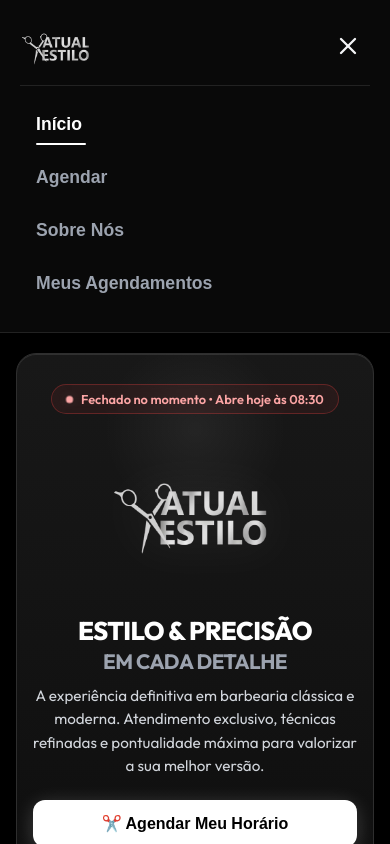
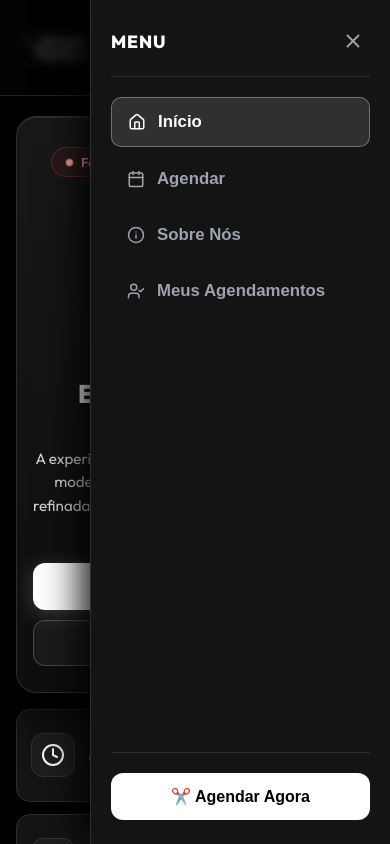
Before and after one commit to SchaideNunes/AtualStylus_react, a React (Vite) app: page / in a window 390 px wide. Both pictures are taken after a click on the button 348 px from the left and 47 px from the top of the page. Shown: the top 844 px of the page. Built offline with nearby package versions, Linux system fonts and the light colour scheme.

Commit message:
feat(navbar): add animated hamburger icon and right slide-in mobile drawer

```diff
--- a/src/components/Navbar.jsx
+++ b/src/components/Navbar.jsx
@@ -1,8 +1,25 @@
-import React, { useState } from 'react';
-import { Menu, X } from 'lucide-react';
+import React, { useState, useEffect } from 'react';
+import { Menu, X, Calendar, UserCheck, Home, Info } from 'lucide-react';
 
 export function Navbar({ paginaAtiva, onNavegar }) {
   const [menuAberto, setMenuAberto] = useState(false);
+
+  // Fecha o menu ao pressionar Escape ou redimensionar para desktop
+  useEffect(() => {
+    const handleKeyDown = (e) => {
+      if (e.key === 'Escape') setMenuAberto(false);
+    };
+    const handleResize = () => {
+      if (window.innerWidth >= 768) setMenuAberto(false);
+    };
+
+    window.addEventListener('keydown', handleKeyDown);
+    window.addEventListener('resize', handleResize);
+    return () => {
+      window.removeEventListener('keydown', handleKeyDown);
+      window.removeEventListener('resize', handleResize);
+    };
+  }, []);
 
   const handleNavegar = (pagina) => {
     onNavegar(pagina);
@@ -22,14 +39,19 @@
             />
           </div>
 
+          {/* Botão Hamburger com Animação */}
           <button
-            className="botao-menu-mobile"
+            className={`botao-menu-mobile ${menuAberto ? 'aberto' : ''}`}
             onClick={() => setMenuAberto(!menuAberto)}
             aria-label="Abrir Menu"
+            aria-expanded={menuAberto}
           >
-            {menuAberto ? <X size={28} /> : <Menu size={28} />}
+            <span className="hamburger-linha linha-1" />
+            <span className="hamburger-linha linha-2" />
+            <span className="hamburger-linha linha-3" />
           </button>
 
+          {/* Menu Desktop */}
           <nav className="menu-desktop">
             <button
               onClick={() => handleNavegar('inicio')}
@@ -57,36 +79,75 @@
             </button>
           </nav>
         </div>
+      </div>
 
-        {menuAberto && (
-          <nav className="menu-mobile">
+      {/* ========================================================================= */}
+      {/* GAVETA LATERAL DIREITA MOBILE (DRAWER) */}
+      {/* ========================================================================= */}
+      <div
+        className={`drawer-backdrop ${menuAberto ? 'ativo' : ''}`}
+        onClick={() => setMenuAberto(false)}
+      />
+
+      <aside
+        data-testid="drawer-mobile"
+        className={`drawer-mobile-painel ${menuAberto ? 'aberto' : ''}`}
+        aria-hidden={!menuAberto}
+      >
+        <div className="drawer-header">
+          <span className="drawer-titulo">Menu</span>
+          <button
+            className="drawer-btn-fechar"
+            onClick={() => setMenuAberto(false)}
+            aria-label="Fechar Menu"
+          >
+            <X size={22} />
+          </button>
+        </div>
+
+        <nav className="drawer-lista-links">
           <button
             onClick={() => handleNavegar('inicio')}
-              className={`item-menu-mobile ${paginaAtiva === 'inicio' ? 'ativo' : ''}`}
+            className={`item-drawer-mobile ${paginaAtiva === 'inicio' ? 'ativo' : ''}`}
           >
+            <Home size={18} className="icone-drawer" />
             Início
           </button>
+
           <button
             onClick={() => handleNavegar('agendamento')}
-              className={`item-menu-mobile ${paginaAtiva === 'agendamento' ? 'ativo' : ''}`}
+            className={`item-drawer-mobile ${paginaAtiva === 'agendamento' ? 'ativo' : ''}`}
           >
+            <Calendar size={18} className="icone-drawer" />
             Agendar
           </button>
+
           <button
             onClick={() => handleNavegar('sobre')}
-              className={`item-menu-mobile ${paginaAtiva === 'sobre' ? 'ativo' : ''}`}
+            className={`item-drawer-mobile ${paginaAtiva === 'sobre' ? 'ativo' : ''}`}
           >
+            <Info size={18} className="icone-drawer" />
             Sobre Nós
           </button>
+
           <button
             onClick={() => handleNavegar('meusAgendamentos')}
-              className={`item-menu-mobile ${paginaAtiva === 'meusAgendamentos' ? 'ativo' : ''}`}
+            className={`item-drawer-mobile ${paginaAtiva === 'meusAgendamentos' ? 'ativo' : ''}`}
           >
+            <UserCheck size={18} className="icone-drawer" />
             Meus Agendamentos
           </button>
         </nav>
-        )}
+
+        <div className="drawer-footer">
+          <button
+            onClick={() => handleNavegar('agendamento')}
+            className="drawer-cta-btn"
+          >
+            ✂️ Agendar Agora
+          </button>
         </div>
+      </aside>
     </header>
   );
 }
--- a/src/styles/index.css
+++ b/src/styles/index.css
@@ -185,56 +185,197 @@
   transform: scaleX(1);
 }
 
+/* ========================================================================= */
+/* BOTÃO HAMBURGER COM MICRO-ANIMAÇÃO */
+/* ========================================================================= */
 .botao-menu-mobile {
   background: transparent;
   border: none;
-  color: var(--text-main);
+  cursor: pointer;
   padding: 8px;
-  cursor: pointer;
+  display: flex;
+  flex-direction: column;
+  justify-content: center;
+  align-items: center;
+  gap: 5px;
+  width: 40px;
+  height: 40px;
+  border-radius: 8px;
+  transition: background 0.2s ease;
+  z-index: 110;
 }
 
-.menu-mobile {
+@media (min-width: 768px) {
+  .botao-menu-mobile {
+    display: none;
+  }
+}
+
+.botao-menu-mobile:hover {
+  background: rgba(255, 255, 255, 0.08);
+}
+
+.hamburger-linha {
+  display: block;
+  width: 22px;
+  height: 2px;
+  background-color: #ffffff;
+  border-radius: 2px;
+  transition: transform 0.3s cubic-bezier(0.16, 1, 0.3, 1), opacity 0.2s ease, width 0.2s ease;
+}
+
+.botao-menu-mobile.aberto .linha-1 {
+  transform: translateY(7px) rotate(45deg);
+}
+
+.botao-menu-mobile.aberto .linha-2 {
+  opacity: 0;
+  transform: scaleX(0);
+}
+
+.botao-menu-mobile.aberto .linha-3 {
+  transform: translateY(-7px) rotate(-45deg);
+}
+
+/* ========================================================================= */
+/* GAVETA LATERAL DIREITA (DRAWER MOBILE) */
+/* ========================================================================= */
+.drawer-backdrop {
+  position: fixed;
+  inset: 0;
+  background: rgba(0, 0, 0, 0.7);
+  backdrop-filter: blur(4px);
+  -webkit-backdrop-filter: blur(4px);
+  opacity: 0;
+  pointer-events: none;
+  transition: opacity 0.3s ease;
+  z-index: 105;
+}
+
+.drawer-backdrop.ativo {
+  opacity: 1;
+  pointer-events: auto;
+}
+
+.drawer-mobile-painel {
+  position: fixed;
+  top: 0;
+  right: 0;
+  bottom: 0;
+  width: min(300px, 80vw);
+  height: 100vh;
+  background: #141414;
+  border-left: 1px solid var(--border-color);
+  box-shadow: -10px 0 35px rgba(0, 0, 0, 0.9);
+  display: flex;
+  flex-direction: column;
+  justify-content: space-between;
+  padding: 24px 20px;
+  transform: translateX(100%);
+  transition: transform 0.35s cubic-bezier(0.16, 1, 0.3, 1);
+  z-index: 110;
+}
+
+.drawer-mobile-painel.aberto {
+  transform: translateX(0);
+}
+
+.drawer-header {
+  display: flex;
+  justify-content: space-between;
+  align-items: center;
+  padding-bottom: 18px;
+  border-bottom: 1px solid var(--border-color);
+}
+
+.drawer-titulo {
+  font-size: 1.1rem;
+  font-weight: 800;
+  color: #ffffff;
+  letter-spacing: 0.05em;
+  text-transform: uppercase;
+}
+
+.drawer-btn-fechar {
+  background: transparent;
+  border: none;
+  color: var(--text-muted);
+  cursor: pointer;
+  padding: 6px;
+  border-radius: 6px;
+  display: flex;
+  align-items: center;
+  justify-content: center;
+  transition: color 0.2s, background 0.2s;
+}
+
+.drawer-btn-fechar:hover {
+  color: #ffffff;
+  background: rgba(255, 255, 255, 0.08);
+}
+
+.drawer-lista-links {
   display: flex;
   flex-direction: column;
   gap: 8px;
-  padding: 16px 0;
-  border-top: 1px solid #222222;
-  animation: slideUp 0.3s ease-out;
+  margin-top: 20px;
+  flex: 1;
 }
 
-.item-menu-mobile {
+.item-drawer-mobile {
   position: relative;
   background: transparent;
   border: none;
   color: var(--text-muted);
-  font-size: 1.1rem;
+  font-size: 1.05rem;
   font-weight: 600;
-  padding: 12px 16px;
+  padding: 14px 16px;
   text-align: left;
+  border-radius: 10px;
   cursor: pointer;
-  transition: color 0.3s ease;
+  display: flex;
+  align-items: center;
+  gap: 12px;
+  transition: all 0.2s ease;
 }
 
-.item-menu-mobile::after {
-  content: '';
-  position: absolute;
-  bottom: 2px;
-  left: 16px;
-  width: 50px;
-  height: 2.5px;
-  background-color: #ffffff;
-  border-radius: 2px;
-  transform: scaleX(0);
-  transform-origin: left;
-  transition: transform 0.3s ease;
+.item-drawer-mobile:hover {
+  color: #ffffff;
+  background: rgba(255, 255, 255, 0.06);
 }
 
-.item-menu-mobile:hover, .item-menu-mobile.ativo {
+.item-drawer-mobile.ativo {
   color: #ffffff;
+  background: rgba(255, 255, 255, 0.12);
+  border: 1px solid rgba(255, 255, 255, 0.3);
 }
 
-.item-menu-mobile:hover::after, .item-menu-mobile.ativo::after {
-  transform: scaleX(1);
+.icone-drawer {
+  color: inherit;
+  flex-shrink: 0;
+}
+
+.drawer-footer {
+  padding-top: 20px;
+  border-top: 1px solid var(--border-color);
+}
+
+.drawer-cta-btn {
+  width: 100%;
+  background: #ffffff;
+  color: #000000;
+  border: none;
+  font-weight: 800;
+  font-size: 1rem;
+  padding: 14px;
+  border-radius: 12px;
+  cursor: pointer;
+  transition: background 0.2s ease, transform 0.2s ease;
+}
+
+.drawer-cta-btn:hover {
+  background: #e5e5e5;
+  transform: translateY(-2px);
 }
 
 /* ========================================================================= */
```
Also changed, not shown: 1 other file (tests, documents, lock files or other folders). Lines whose indentation alone changed are shown as unchanged.
